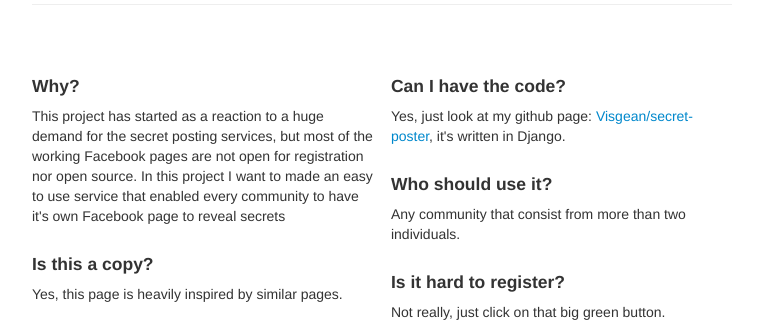
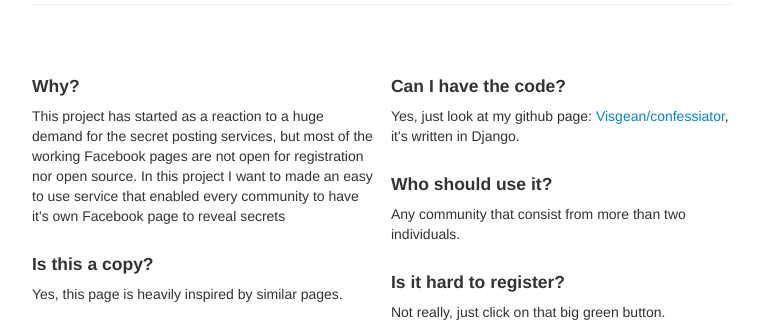
Before and after one commit to Visgean/confessiator, a Django app: template templates/intro.html in a window 1280 px wide. Shown: the part 686-1010 px from the top of the page, without its empty margins (258-1017 px from the left). Run offline with Django 3.2, Linux system fonts and the light colour scheme; the template is opened without the code that fills it, so the values that code supplies are empty; parts of the project's set-up code (start-up, migrations or seed data) failed here and were passed over; some libraries are stand-ins or nearby versions.

Commit message:
secretpost -> confessiator

```diff
--- a/manage.py
+++ b/manage.py
@@ -6,7 +6,7 @@ sys.path.append(os.path.abspath(".."))
 
 
 if __name__ == "__main__":
-    os.environ.setdefault("DJANGO_SETTINGS_MODULE", "secretpost.settings.base")
+    os.environ.setdefault("DJANGO_SETTINGS_MODULE", "confessiator.settings.base")
 
     from django.core.management import execute_from_command_line
 
--- a/secrets/models.py
+++ b/secrets/models.py
@@ -6,7 +6,7 @@ from django.contrib.auth.models import User
 
 from social_auth.models import UserSocialAuth
 
-from secretpost.settings.base import FACEBOOK_API_SECRET
+from confessiator.settings.base import FACEBOOK_API_SECRET
 
 
 # SecretGraphAPI = facebook.GraphAPI(FACEBOOK_API_SECRET)
--- a/settings/rewitaqia.py
+++ b/settings/rewitaqia.py
@@ -7,7 +7,7 @@ import sys, getpass
 
 USER_HOME_FOLDER = 'visgean'
 PROJECT_NAME = 'restaurator'
-location = "/home/visgean/scripty/secretpost/"
+location = "/home/visgean/scripty/confessiator/"
 
 DATABASES = {
 	"default" : {
--- a/templates/base.html
+++ b/templates/base.html
@@ -7,7 +7,7 @@
 <head>
     <meta charset="utf-8">
     <meta http-equiv="X-UA-Compatible" content="IE=edge,chrome=1">
-    <title>{% block title %}{% if title %}{{title}}{% else %}{% trans "SecretPoster" %}{% endif %}{% endblock title %}</title>
+    <title>{% block title %}{% if title %}{{title}}{% else %}{% trans "Confessiator" %}{% endif %}{% endblock title %}</title>
     <meta name="description" content="">
     <meta name="viewport" content="width=device-width, initial-scale=1.0">
 
@@ -68,7 +68,7 @@
                 <li class="disabled"><a href="#">{{user.get_profile}}</a></li>
                 <li class=""><a href="{% url logout %}?next=/">{% trans "Logout" %}</a></li>
                 {% endif %}
-                <a href="https://github.com/Visgean/secret-poster"><img style="position: absolute; top: 0; right: 0; border: 0;" src="https://s3.amazonaws.com/github/ribbons/forkme_right_darkblue_121621.png" alt="Fork me on GitHub"></a>         </ul>
+                <a href="https://github.com/Visgean/confessiator"><img style="position: absolute; top: 0; right: 0; border: 0;" src="https://s3.amazonaws.com/github/ribbons/forkme_right_darkblue_121621.png" alt="Fork me on GitHub"></a>         </ul>
                 <h3 class="muted">{% trans "Secret Poster" %}</h3>
             </div>
             {% endblock navbar %}
--- a/templates/intro.html
+++ b/templates/intro.html
@@ -27,7 +27,7 @@
 
       <div class="span6">
           <h4>{% trans "Can I have the code?" %}</h4>
-          <p>{% trans "Yes, just look at my github page: " %}<a href="https://github.com/Visgean/secret-poster">Visgean/secret-poster</a>, it's written in Django.</p>
+          <p>{% trans "Yes, just look at my github page: " %}<a href="https://github.com/Visgean/confessiator">Visgean/confessiator</a>, it's written in Django.</p>
 
           <h4>{% trans "Who should use it?" %}</h4>
           <p>{% trans "Any community that consist from more than two individuals." %}</p>
--- a/urls.py
+++ b/urls.py
@@ -1,7 +1,7 @@
 from django.contrib.auth.views import login, logout_then_login
 from django.conf.urls import patterns, include, url
 
-from secretpost.settings.base import MEDIA_ROOT, MEDIA_URL
+from confessiator.settings.base import MEDIA_ROOT, MEDIA_URL
 
 from django.contrib import admin
 admin.autodiscover()
@@ -14,7 +14,7 @@ urlpatterns = patterns('',
 	)
 
 
-urlpatterns += patterns('secretpost.secrets.views',
+urlpatterns += patterns('confessiator.secrets.views',
 	url(r'^$', view='home', name='home'),
 	url(r'^select_wall/$', view='select_wall', name='select_wall'),
 	url(r'^import_page/(?P<uid>\d+)/$', view='import_page', name='import_page'),
--- a/wsgi.py
+++ b/wsgi.py
@@ -1,7 +1,7 @@
 
 import os
 
-os.environ.setdefault("DJANGO_SETTINGS_MODULE", "secretpost.settings.base")
+os.environ.setdefault("DJANGO_SETTINGS_MODULE", "confessiator.settings.base")
 
 from django.core.wsgi import get_wsgi_application
 application = get_wsgi_application()
```
Also changed, not shown: settings/base.py (+5 -5 lines).
